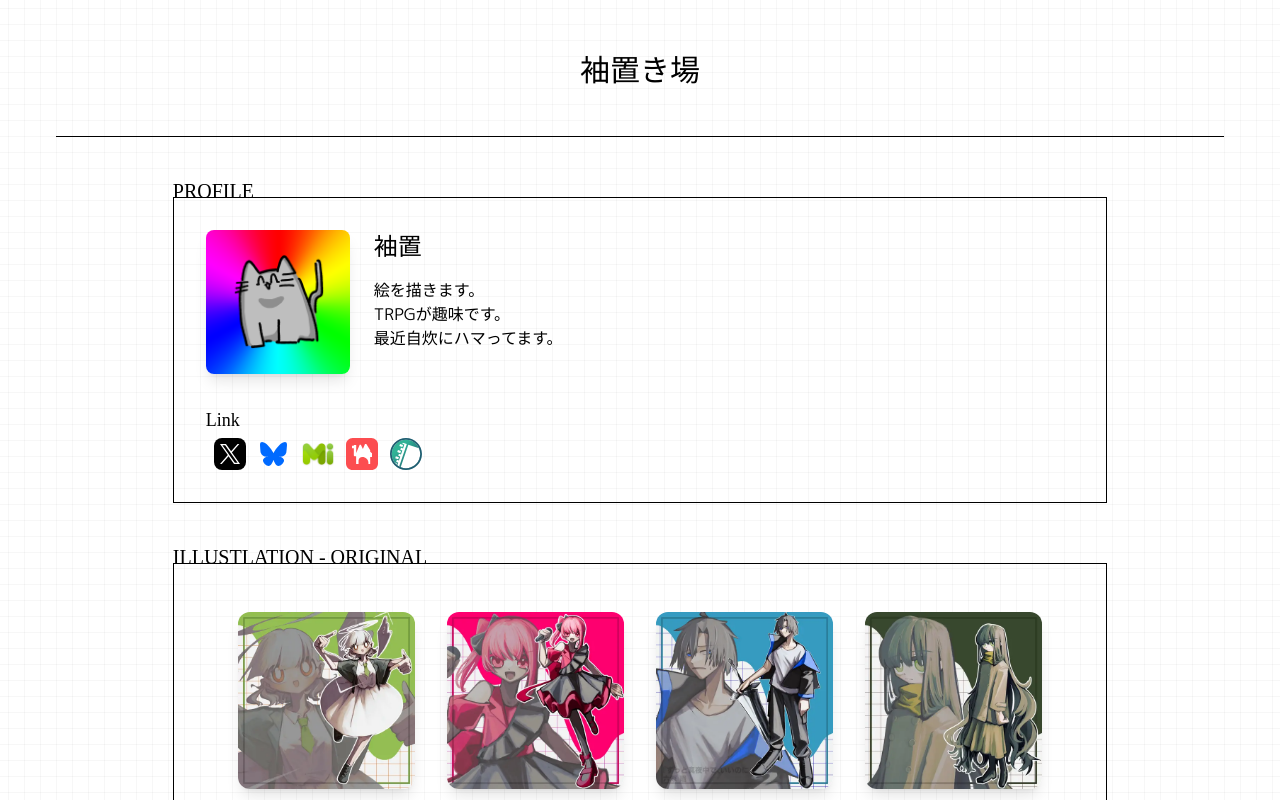
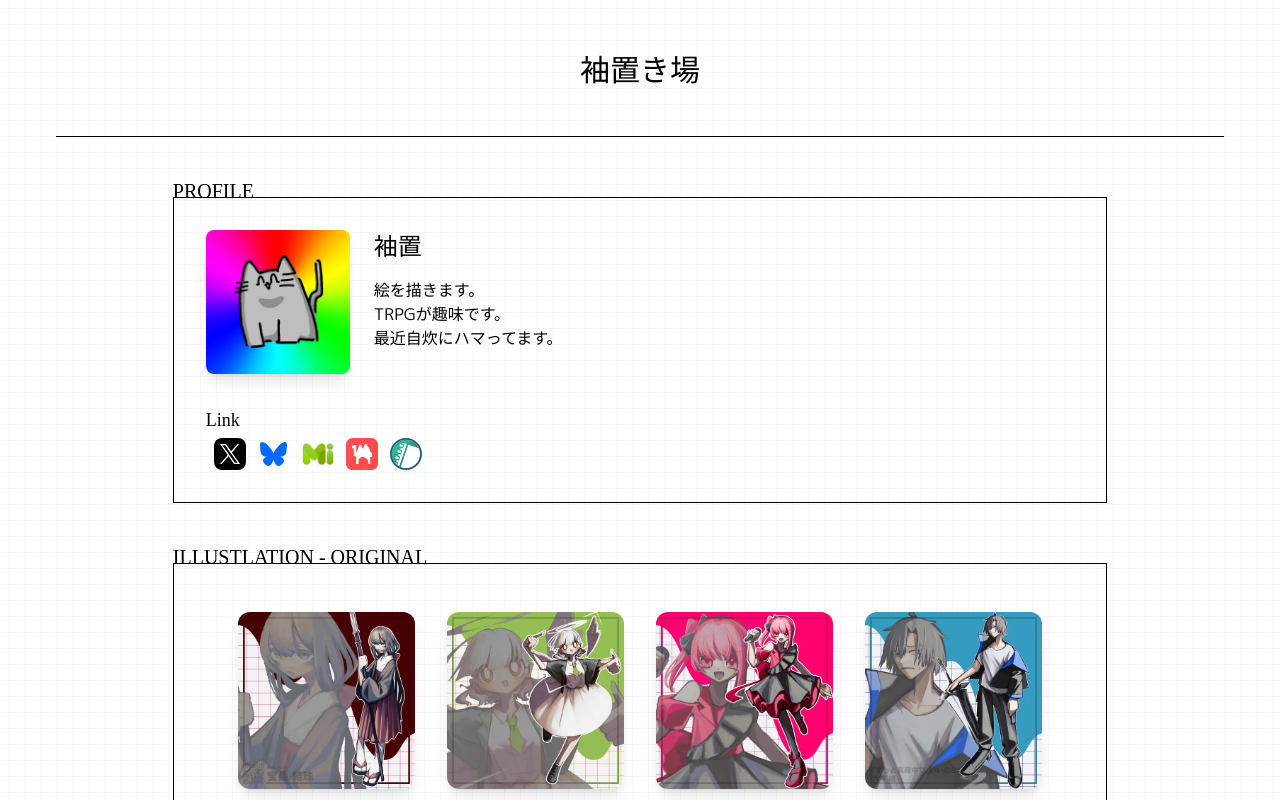
Before and after one commit to sodie-oxige/homePage, a React (Vite) app: page /#/ in a window 1280 px wide. Shown: the top 800 px of the page. Built offline with nearby package versions, Linux system fonts and the light colour scheme; a web font is replaced by a local one.

Commit message:
content: 📰 「宝晶結珠」追加

```diff
--- a/src/Work/Illust-original.tsx
+++ b/src/Work/Illust-original.tsx
@@ -30,6 +30,12 @@ function Illust() {
         ILLUSTLATION - ORIGINAL
       </span>
       <GridContainer className="w-full border p-2 md:px-12 md:py-8">
+        <ImageCard
+          src={Illusts["2026-04_宝晶結珠"]}
+          thumbnailSrc={MinIllusts["2026-04_宝晶結珠"]}
+          title="宝晶結珠"
+          text="自作TRPGシナリオNPC用立ち絵"
+        />
         <ImageCard
           src={Illusts["2026-03_余色透"]}
           thumbnailSrc={MinIllusts["2026-03_余色透"]}
```
Also changed, not shown: src/assets/illust/min/2026-04_宝晶結珠.webp (added), 1 other file (tests, documents, lock files or other folders).
